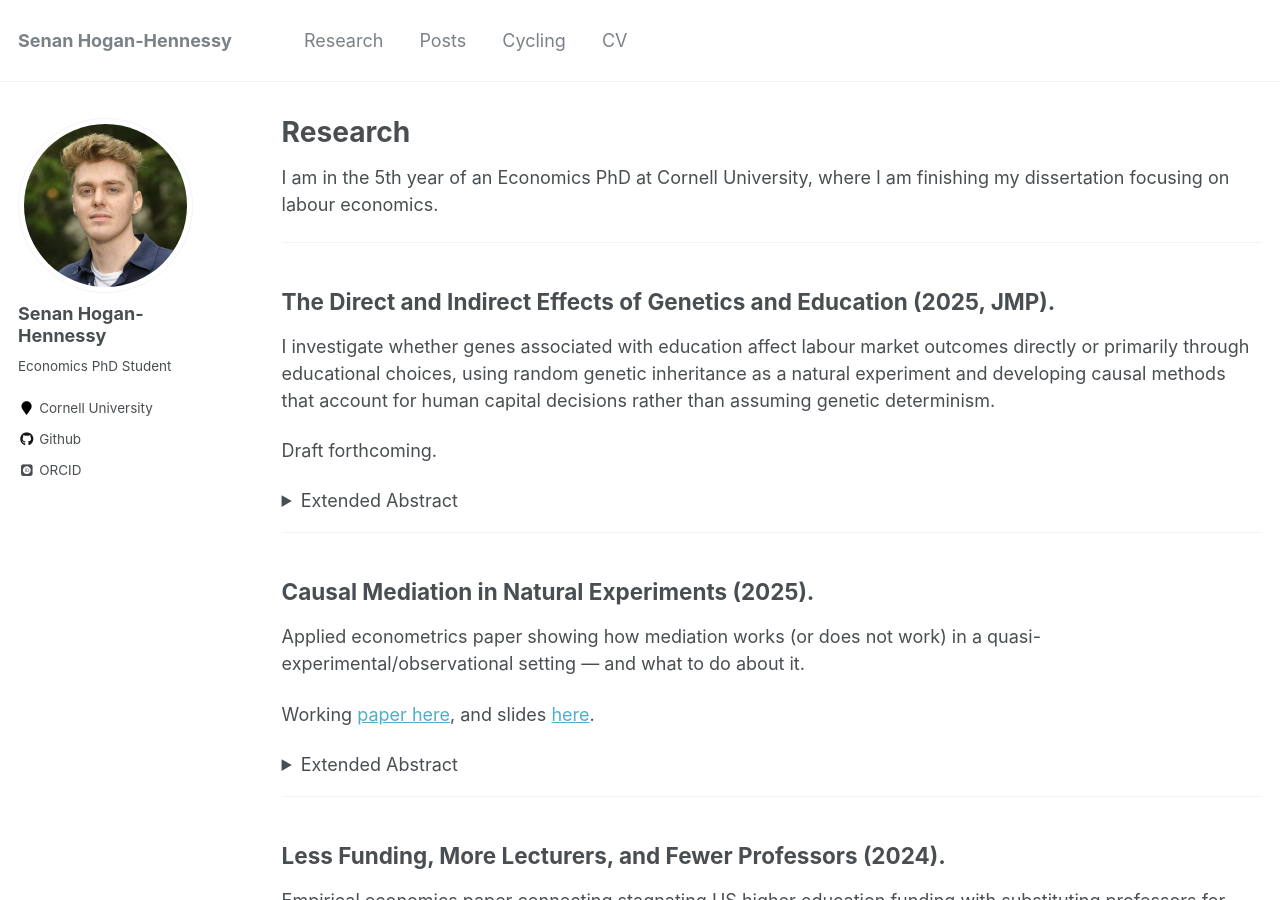
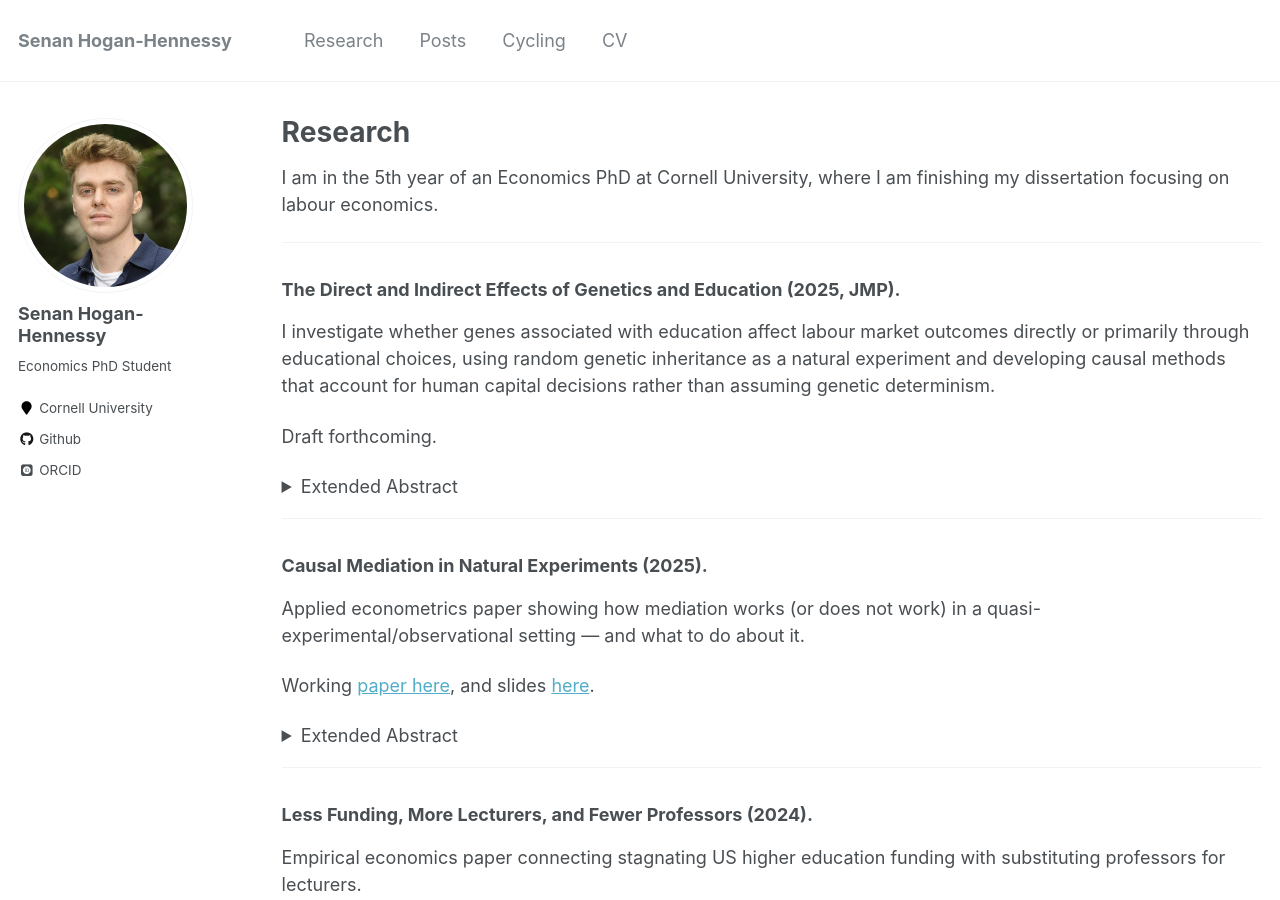
Before and after one commit to shoganhennessy/shoganhennessy.github.io, a Jekyll site: the page built from _pages/research.md, in a window 1280 px wide and 900 px high. Built offline with Jekyll 4.4.1, drawn with Linux system fonts in a browser that asks for light colours; some web fonts are replaced.

Commit message:
Adjusting research page design; it needs to import relevant figures for each paper.

```diff
--- a/_pages/research.md
+++ b/_pages/research.md
@@ -9,7 +9,7 @@ I am in the 5th year of an Economics PhD at Cornell University, where I am finis
 
 ---
 
-## The Direct and Indirect Effects of Genetics and Education (2025, JMP).
+### The Direct and Indirect Effects of Genetics and Education (2025, JMP).
 
 I investigate whether genes associated with education affect labour market outcomes directly or primarily through educational choices, using random genetic inheritance as a natural experiment and developing causal methods that account for human capital decisions rather than assuming genetic determinism.
 
@@ -28,7 +28,7 @@ Draft forthcoming.
 
 ---
 
-## Causal Mediation in Natural Experiments (2025).
+### Causal Mediation in Natural Experiments (2025).
 
 Applied econometrics paper showing how mediation works (or does not work) in a quasi-experimental/observational setting --- and what to do about it.
 
@@ -49,7 +49,7 @@ Working [paper here](https://raw.githubusercontent.com/shoganhennessy/mediation-
 
 ---
 
-## Less Funding, More Lecturers, and Fewer Professors (2024).
+### Less Funding, More Lecturers, and Fewer Professors (2024).
 
 Empirical economics paper connecting stagnating US higher education funding with substituting professors for lecturers.
 
@@ -57,7 +57,7 @@ Working [paper here](https://raw.githubusercontent.com/shoganhennessy/state-fund
 
 ---
 
-## Food Insecurity Among Military Veterans (2025).
+### Food Insecurity Among Military Veterans (2025).
 
 Joint with Seungmin Lee (Notre Dame), Chris Barrett, John Hoddinott (Cornell), Matthew Rabbitt (USDA).
 
@@ -67,7 +67,7 @@ Draft Forthcoming.
 
 ---
 
-## Market Interventions in a Large-Scale Virtual Economy (2022).
+### Market Interventions in a Large-Scale Virtual Economy (2022).
 
 Joint with Peter Xenopoulos, Claudio Silva (NYU).
 [ArXiv paper here](https://doi.org/10.48550/arXiv.2210.07970).
```
